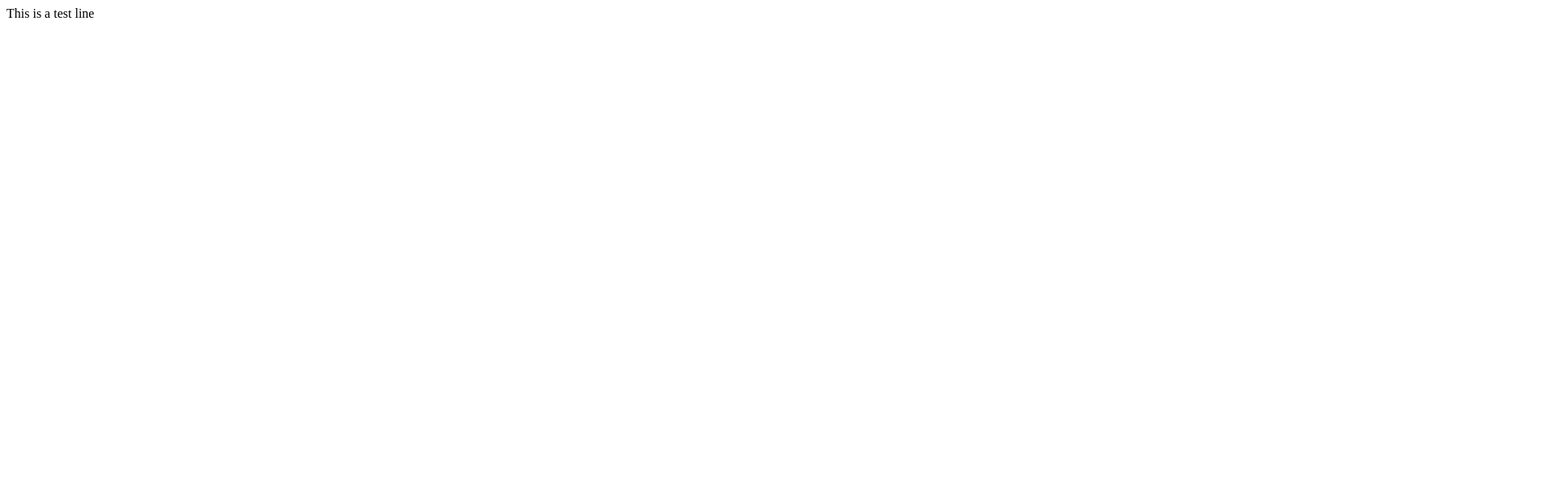
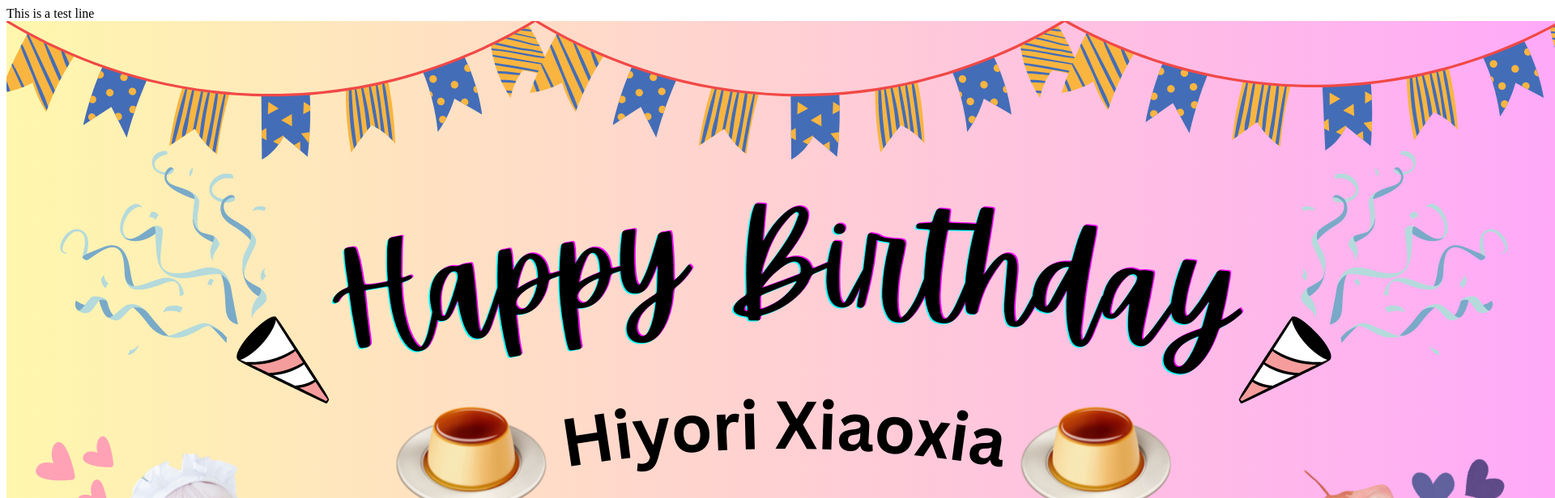
Before and after one commit to Kagura0303/Hiyori.github.io, a plain HTML site: page index.html in a window 1280 px wide. Shown: the top 616 px of the page at 81% size, 1920 px wide, since content can reach past the window. Drawn offline with Linux system fonts and the light colour scheme.

Commit message:
Update index.html

```diff
--- a/index.html
+++ b/index.html
@@ -7,6 +7,10 @@
     <body>
         <div>This is a test line</div>
 
+        <div id="birthdayPic1">
+            <img src="./Happy Birthday (1).png" alt="From Kai An">
+        </div>
+
 
 
     </body>
```
